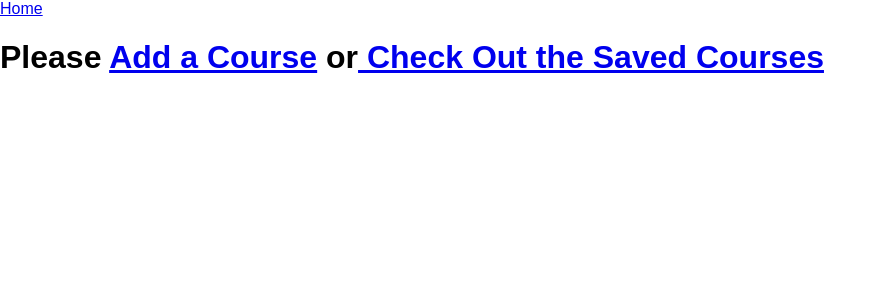
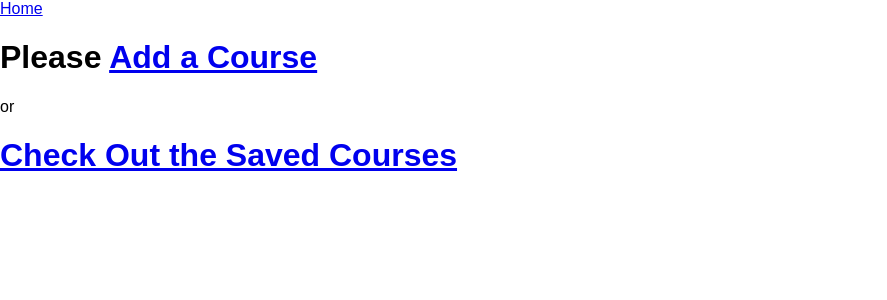
Before and after one commit to ejjonzey/Chain-Bangers, a React (Create React App) app in the folder client/: page / in a window 1280 px wide. Shown: the top 300 px of the page, without its empty margins (0-887 px from the left). Built offline with nearby package versions, Linux system fonts and the light colour scheme.

Commit message:
delete still doesnt work.

```diff
--- a/client/src/components/Course.js
+++ b/client/src/components/Course.js
@@ -30,10 +30,6 @@ _newCourse = () => {
     });
 };
 
-_deleteCourse = ()=>{
-    const newState = {...this.state};
-    this.setState(newState);
-    }
 
 
     render(){
@@ -42,7 +38,7 @@ _deleteCourse = ()=>{
                 <div>
                 <h1>These are your courses:
                     <ul>{this.state.courses.map((course, index) => {
-                       return <li><Link to={`/EditCourse/${course._id}`}>Edit Course</Link>{course._id}</li> })}</ul>
+                       return <li><Link to={`/EditCourse/${course._id}`}>Edit Course</Link>{course.name}</li> })}</ul>
                     </h1>
                 <br/>
                 <Link to='/AddCourse'>Add Course</Link>
--- a/client/src/components/EditCourse.js
+++ b/client/src/components/EditCourse.js
@@ -14,7 +14,7 @@ class EditCourse extends Component {
 
       _handleDelete = (e) => {
         e.preventDefault();
-            axios.delete(`/EditCourse/${this.props.EditCourse}`).then((res) => {
+            axios.delete("/EditCourse").then((res) => {
           console.log("Success!");
         })
         .catch(err => console.log(err));
@@ -45,7 +45,7 @@ class EditCourse extends Component {
                 <input type="submit" value="Submit" />
                  </label>
                 </form>
-                <button onClick = {this._handleDelete} type="button" value="delete">Delete</button>
+                <button onClick = {this._handleDelete}>Delete</button>
                </div>
                <Link to='/Course'>Save Course</Link>
             </div>
--- a/client/src/components/Home.js
+++ b/client/src/components/Home.js
@@ -1,13 +1,17 @@
 import React, { Component } from 'react';
-import {Redirect, Link}from 'react-router-dom';
+import {Link}from 'react-router-dom';
 import styled from 'styled-components';
 
 class Home extends Component {
     render() {
         return (
             <div>
-                <h1>Please <Link to ="/AddCourse">Add a Course</Link> or
-                <Link to="/Course"> Check Out the Saved Courses </Link></h1>
+               <div>
+                <h1> Please <Link to ="/AddCourse">Add a Course</Link></h1>
+                </div> or
+                <div>
+                <h1><Link to="/Course"> Check Out the Saved Courses </Link></h1>
+                </div>
             </div>
         );
     }
```
Also changed, not shown: 1 other file (tests, documents, lock files or other folders).
